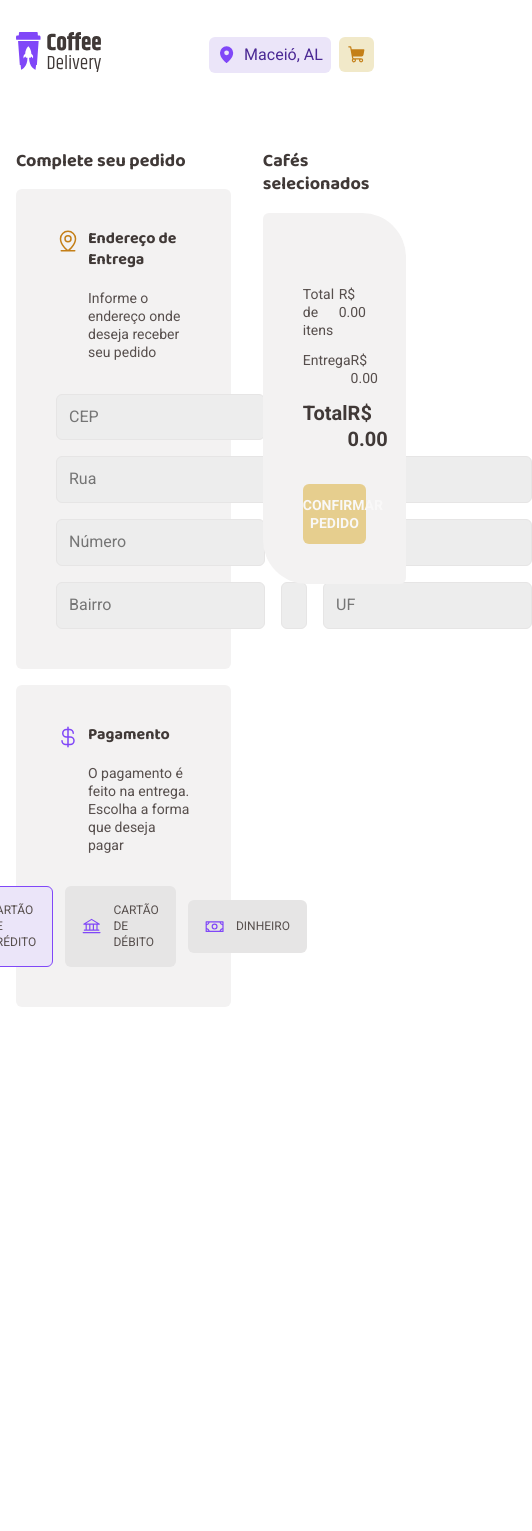
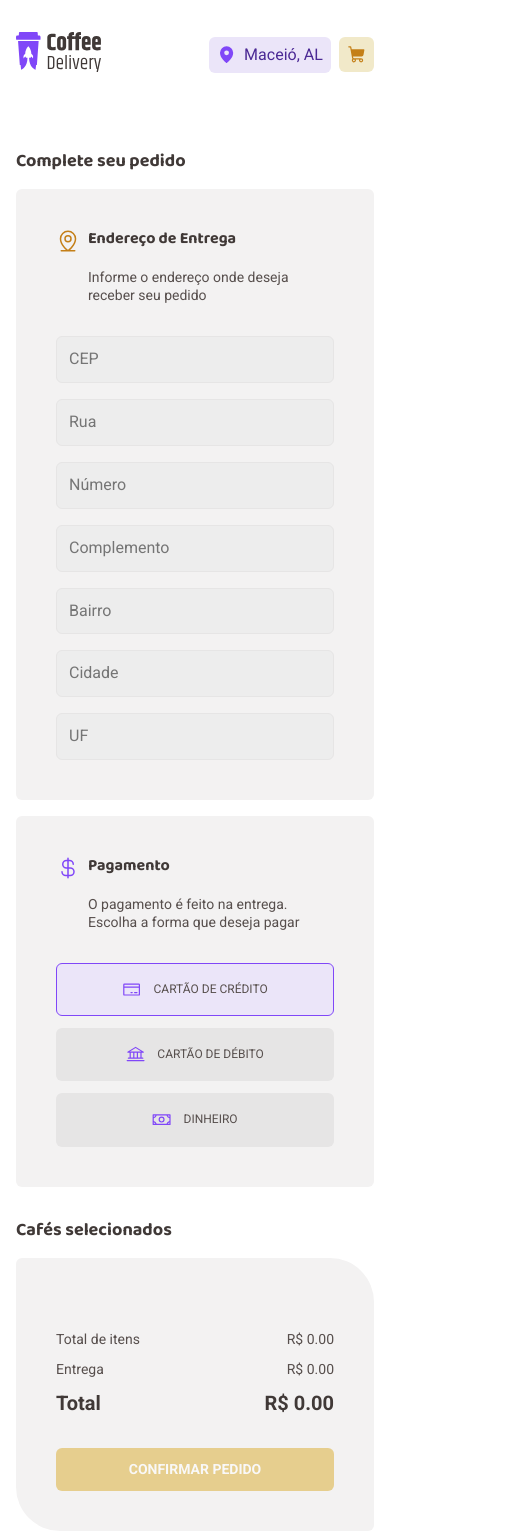
Before and after one commit to joaopedroaat/coffee-delivery, a React (Vite) app: page /checkout in a window 390 px wide. Shown: the whole page, 532 px wide, since content can reach past the window. Before the commit the page ends 1007 px from the top, so only its background shows below. Built offline with nearby package versions, Linux system fonts and the light colour scheme.

Commit message:
add responsive style to checkout page

```diff
--- a/src/pages/Checkout/components/AddressForm/styles.ts
+++ b/src/pages/Checkout/components/AddressForm/styles.ts
@@ -22,6 +22,11 @@ export const AddressGrid = styled.div`
     'street street street street'
     'number complement complement complement'
     'district city city state';
+
+  @media (max-width: 860px) {
+    display: flex;
+    flex-direction: column;
+  }
 `
 
 export const AddressInput = styled.input<AddressInputProps>`
--- a/src/pages/Checkout/components/PaymentForm/styles.ts
+++ b/src/pages/Checkout/components/PaymentForm/styles.ts
@@ -16,6 +16,11 @@ export const PaymentMethodList = styled.div`
   justify-content: center;
   align-items: center;
   gap: 0.75rem;
+
+  @media (max-width: 860px) {
+    display: flex;
+    flex-direction: column;
+  }
 `
 
 export const PaymentMethod = styled.div`
--- a/src/pages/Checkout/styles.ts
+++ b/src/pages/Checkout/styles.ts
@@ -15,6 +15,18 @@ export const CheckoutContainer = styled.main`
     grid-template-columns: 60% 40%;
     grid-column-gap: 2rem;
     align-items: flex-start;
+  }
+
+  @media (max-width: 1200px) {
+    form {
+      display: flex;
+      flex-wrap: wrap;
+      gap: 2rem;
+
+      div {
+        width: 100%;
+      }
+    }
   }
 `
 
```
